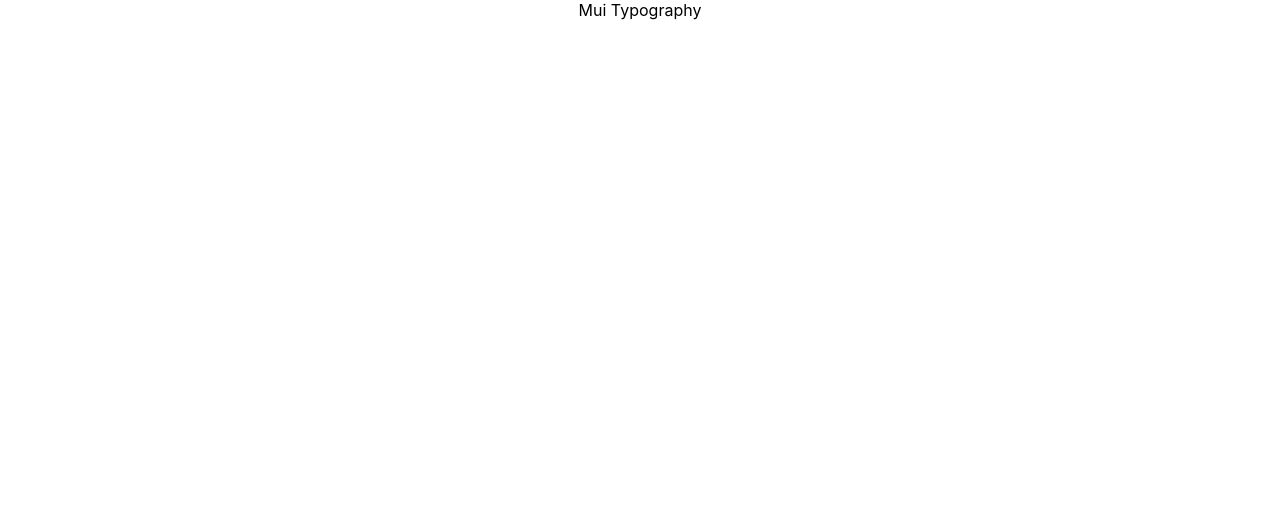
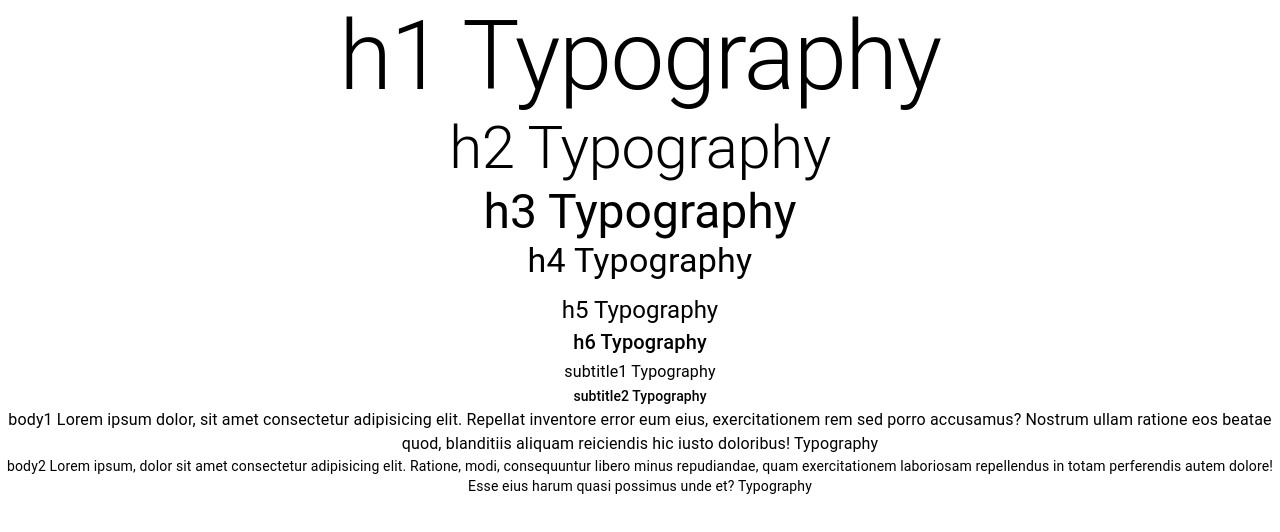
Before and after one commit to grgkimari/material-ui-learn, a React (Create React App) app: page / in a window 1280 px wide. Shown: the top 532 px of the page. Built offline with nearby package versions, Linux system fonts and the light colour scheme.

Commit message:
Typography

```diff
--- a/src/Components/MuiTypography.tsx
+++ b/src/Components/MuiTypography.tsx
@@ -1,8 +1,20 @@
-
+import { Typography } from "@mui/material"
 
 const MuiTypography = () => {
     return(
-        <div>Mui Typography</div>
+        <div>
+            <Typography variant="h1">h1 Typography</Typography>
+            <Typography variant="h2">h2 Typography</Typography>
+            <Typography variant="h3">h3 Typography</Typography>
+            <Typography variant="h4" gutterBottom>h4 Typography</Typography>
+            <Typography variant="h5">h5 Typography</Typography>
+            <Typography variant="h6">h6 Typography</Typography>
+            <Typography variant="subtitle1">subtitle1 Typography</Typography>
+            <Typography variant="subtitle2">subtitle2 Typography</Typography>
+            <Typography variant="body1">body1 Lorem ipsum dolor, sit amet consectetur adipisicing elit. Repellat inventore error eum eius, exercitationem rem sed porro accusamus? Nostrum ullam ratione eos beatae quod, blanditiis aliquam reiciendis hic iusto doloribus! Typography</Typography>
+            <Typography variant="body2">body2 Lorem ipsum, dolor sit amet consectetur adipisicing elit. Ratione, modi, consequuntur libero minus repudiandae, quam exercitationem laboriosam repellendus in totam perferendis autem dolore! Esse eius harum quasi possimus unde et? Typography</Typography>
+
+        </div>
     )
 }
 
```
